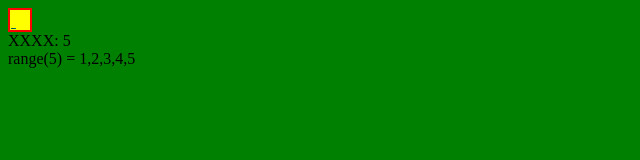
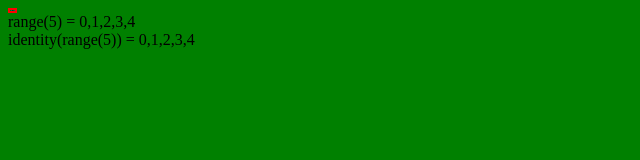
Before and after one commit to redhog/numjs, a plain HTML site: page test.html in a window 1280 px wide. Shown: the whole page, without its empty margins (0-640 px from the left). Drawn offline with Linux system fonts and the light colour scheme.

Commit message:
Do more work in webgl

```diff
--- a/test.html
+++ b/test.html
@@ -312,17 +312,15 @@ var height = h || self.canvas.height;
       numjs.Context.prototype.range = function (length) {
         var self = this;
 
-
-//        var program = self.setOutput("range", length, 1);
-        var program = self.setOutput("range", 20, 20);
+        var program = self.setOutput("range", length, 1);
 
         var x = new Float32Array(2);
         var y = new Float32Array(2);
 
-        x[0] = 1;
-        y[0] = 1;
-        x[1] = 1 + length;
-        y[1] = 1;
+        x[0] = 0;
+        y[0] = 0;
+        x[1] = length;
+        y[1] = 0;
 
         program.loadArray("x", x, 1,  self.gl.FLOAT);
         program.loadArray("y", y, 1,  self.gl.FLOAT);
@@ -331,24 +329,15 @@ var height = h || self.canvas.height;
 
         program.disableArrays(program);
 
-        res = self.getOutput(1, 1, length, 1);
-print("XXXX: " +  res[res.length - 1].toString())
-        return self.getOutput(1, 1, length, 1);
+        return self.getOutput(0, 0, length, 1);
       }
-      numjs.Context.prototype.identity = function (length) {
+      numjs.Context.prototype.identity = function (a) {
         var self = this;
 
-        var program = self.setOutput("identity", length, 1);
+        var program = self.setOutput("identity", a.length, 1);
 
-        var x = new Float32Array(length);
-        var y = new Float32Array(length);
-        var a = new Float32Array(length);
-
-        for (var i = 0; i < length; i++) {
-          x[i] = i;
-          y[i] = 0;
-          a[i] = i * 2 + 1;
-        }
+        var x = self.range(a.length);
+        var y = new Float32Array(a.length); // 0:oes
 
         program.loadArray("x", x, 1,  self.gl.FLOAT);
         program.loadArray("y", y, 1,  self.gl.FLOAT);
@@ -374,7 +363,7 @@ print("XXXX: " +  res[res.length - 1].toString())
         document.body.appendChild(ctx.canvas);
 
         print("range(5) = " + ctx.range(5));
-        // print("identity(10) = " + ctx.identity(10));
+        print("identity(range(5)) = " + ctx.identity(ctx.range(5)));
       }
     </script>
 
```
